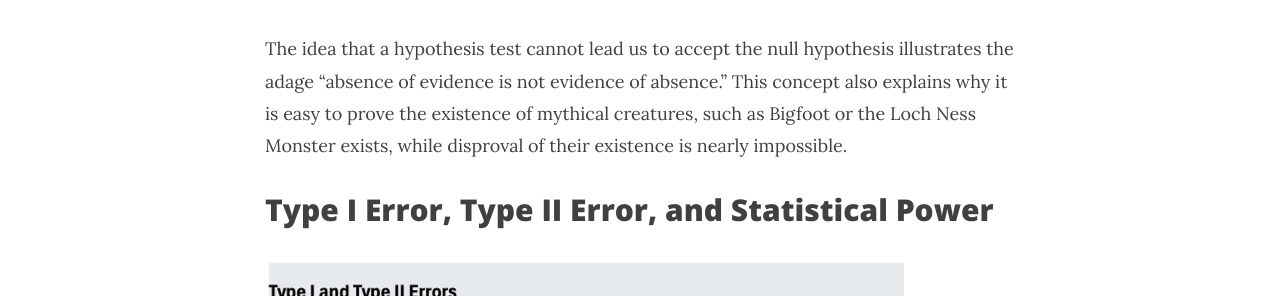
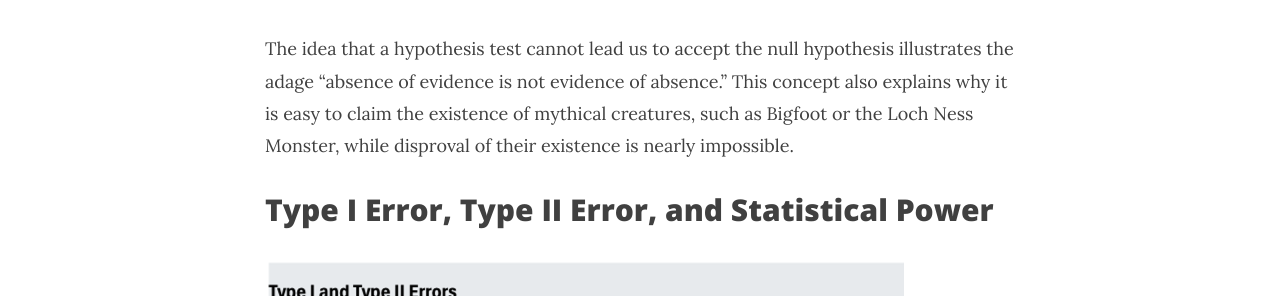
Before and after one commit to stonefl/stonefl.github.io, a Jekyll site: the page built from _posts/2024-08-23-understanding-hypothesis-testing-for-evaluating-claims-with-confidence.md, in a window 1280 px wide and 900 px high, scrolled down 5569 px. Shown: the part 223-519 px from the top of the window. Built offline with Jekyll 4.4.1, drawn with Linux system fonts in a browser that asks for light colours; nearby versions of some CDN libraries; comment, search, counter and statistics services are not loaded.

Commit message:
Update 2024-08-23-understanding-hypothesis-testing-for-evaluating-claims-with-confidence.md

```diff
--- a/_posts/2024-08-23-understanding-hypothesis-testing-for-evaluating-claims-with-confidence.md
+++ b/_posts/2024-08-23-understanding-hypothesis-testing-for-evaluating-claims-with-confidence.md
@@ -105,7 +105,7 @@ Hypothesis testing always begins with the assumption that the null hypothesis is
 
 It is important to note that “accepting the null hypothesis” is not a possible outcome, because the null hypothesis is always the initial assumption. The test may not provide sufficient evidence to reject this assumption, but it cannot, by itself, prove that the assumption is true. Therefore, we never conclude that there is sufficient evidence to support a null hypothesis.
 
-The idea that a hypothesis test cannot lead us to accept the null hypothesis illustrates the adage “absence of evidence is not evidence of absence.” This concept also explains why it is easy to prove the existence of mythical creatures, such as Bigfoot or the Loch Ness Monster exists, while disproval of their existence is nearly impossible.
+The idea that a hypothesis test cannot lead us to accept the null hypothesis illustrates the adage “absence of evidence is not evidence of absence.” This concept also explains why it is easy to claim the existence of mythical creatures, such as Bigfoot or the Loch Ness Monster, while disproval of their existence is nearly impossible.
 
 ## Type I Error, Type II Error, and Statistical Power
 
```
